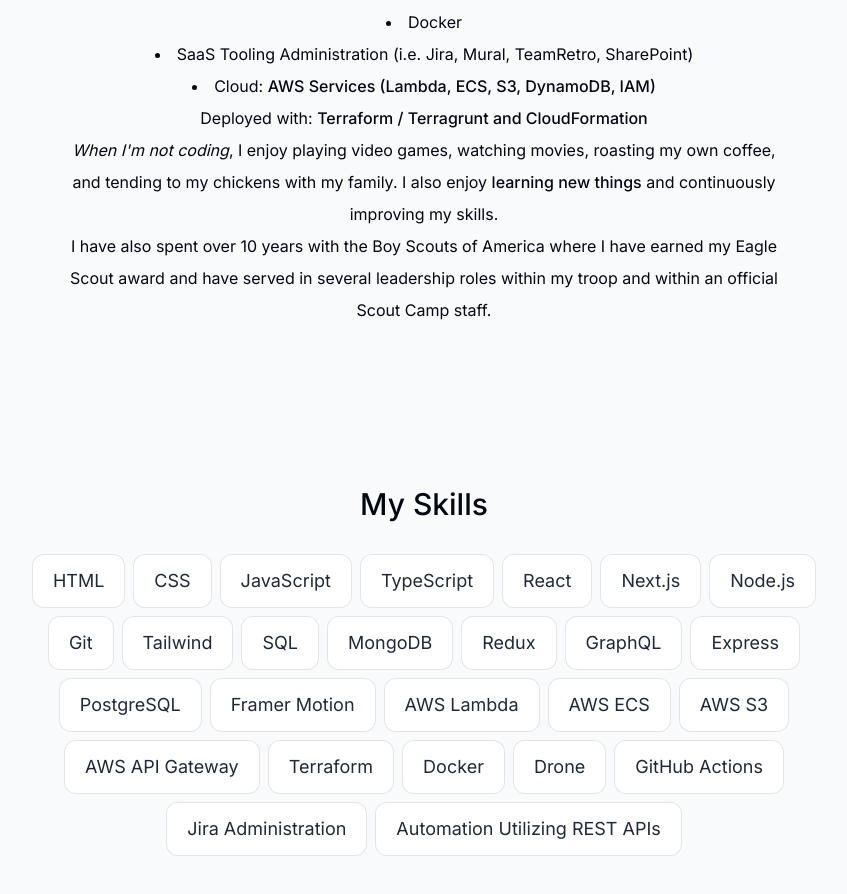
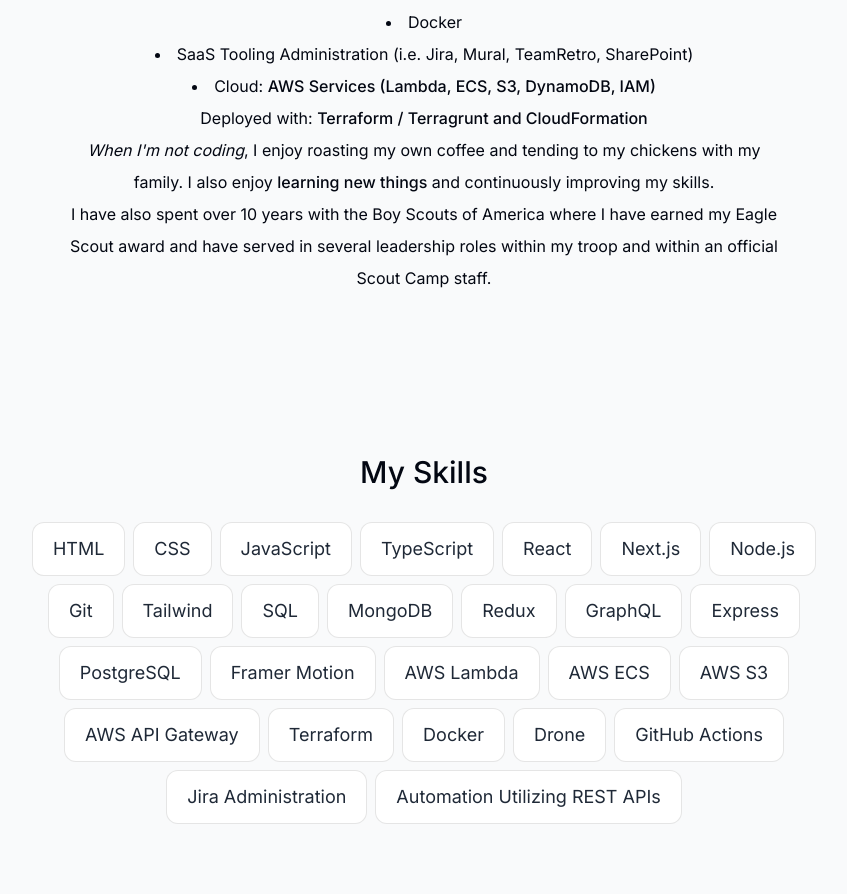
Before and after one commit to lgearen0528/liemjgearen-portfolio, a Next.js app: page / in a window 1280 px wide. Shown: the part 1282-2176 px from the top of the page, without its empty margins (216-1063 px from the left). Built offline with nearby package versions, Linux system fonts and the light colour scheme; no server answers.

Commit message:
Update about.tsx

```diff
--- a/components/about.tsx
+++ b/components/about.tsx
@@ -44,8 +44,8 @@ export default function About() {
         </ul>
 
       <p>
-        <span className="italic">When I'm not coding</span>, I enjoy playing
-        video games, watching movies, roasting my own coffee, and tending to my chickens with my family. I also enjoy{" "}
+        <span className="italic">When I'm not coding</span>, I enjoy roasting my own coffee
+        and tending to my chickens with my family. I also enjoy{" "}
         <span className="font-medium">learning new things</span> and continuously improving my skills.
       </p>
       <p>I have also spent over 10 years with the Boy Scouts of America where I have earned my Eagle Scout award and have served in several leadership roles within my troop and within an official Scout Camp staff.</p>
```
